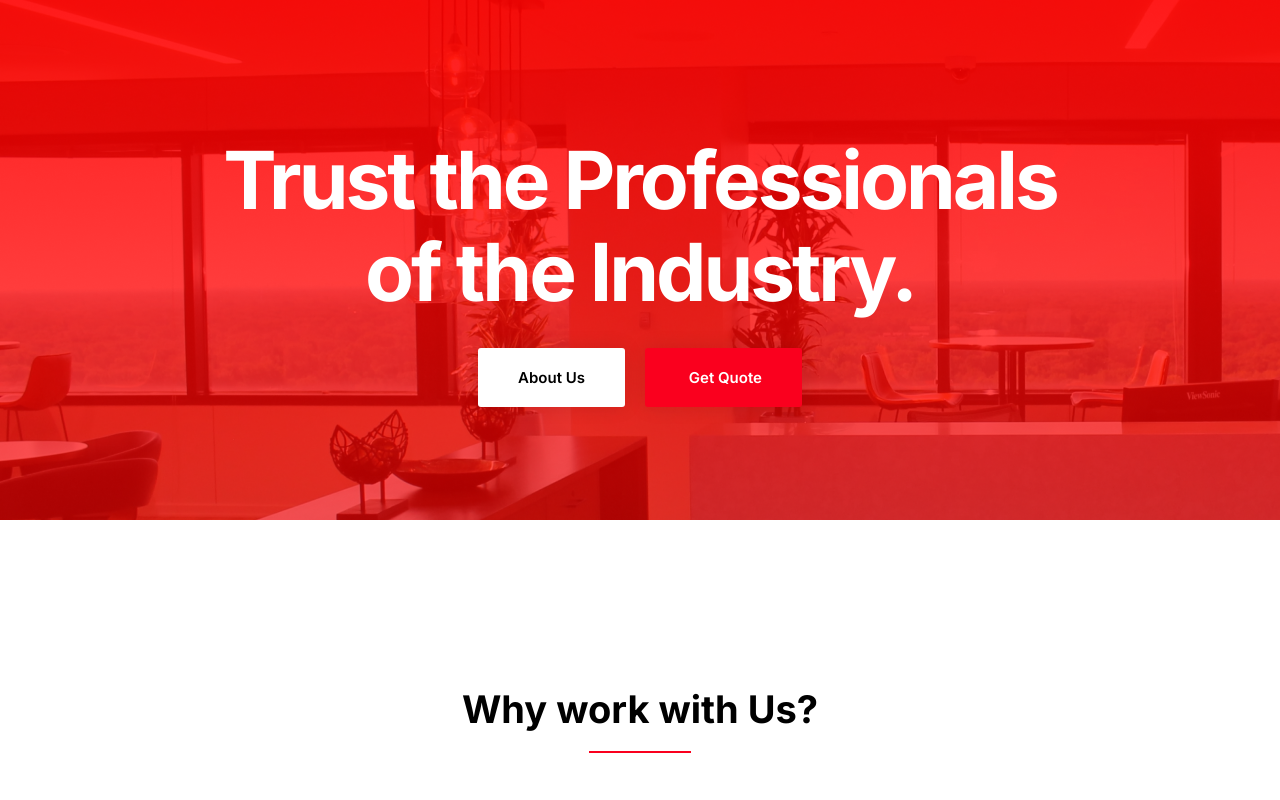
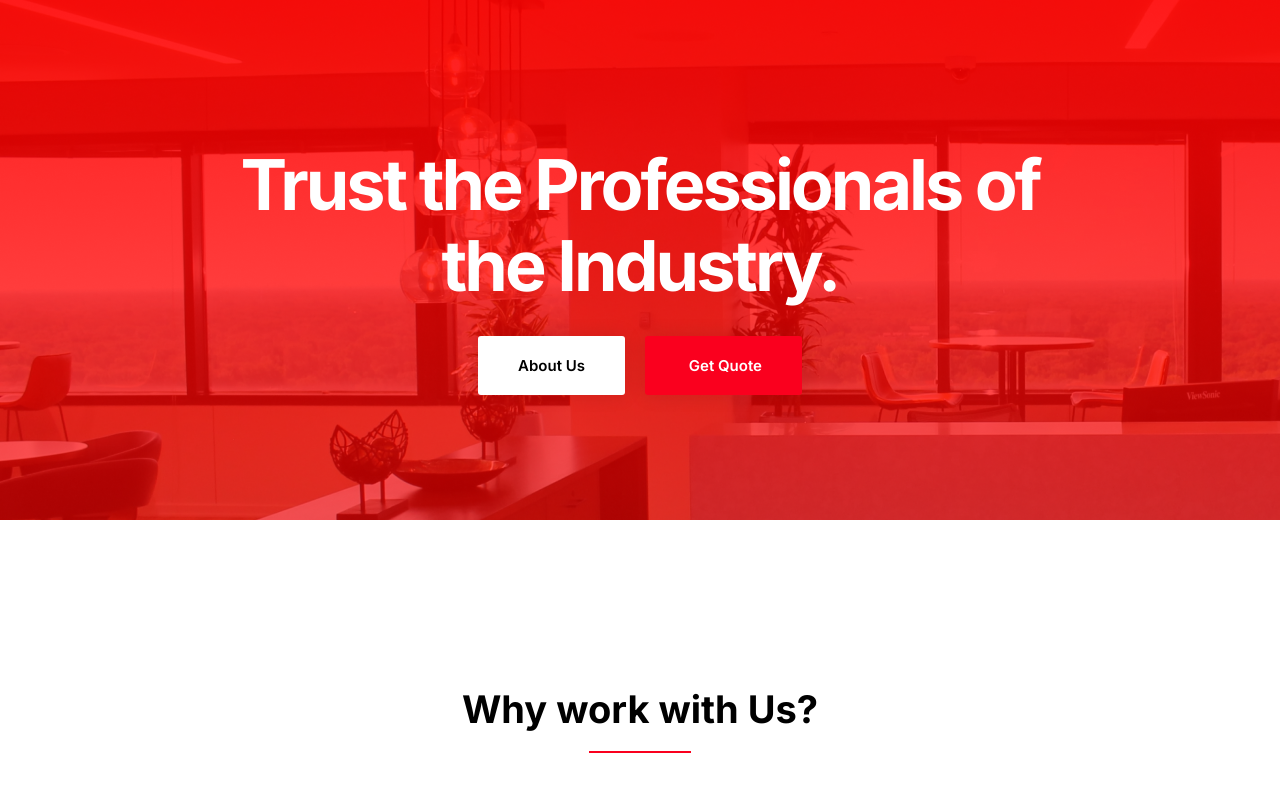
Before and after one commit to LeonChisum/Flooring-company---87-Lux, a Next.js app: page / in a window 1280 px wide. Shown: the top 800 px of the page. Built offline with nearby package versions, Linux system fonts and the light colour scheme.

Commit message:
Finished Home pages with Minor changes

```diff
--- a/styles/style.scss
+++ b/styles/style.scss
@@ -40,7 +40,7 @@
 }
 
 .logo > img {
-	width: 40%;
+	width: 45%;
 }
 
 .navbar {
@@ -92,7 +92,7 @@
 	font-family: $primary_font;
 	font-weight: 700;
 	color: white;
-	font-size: 80px;
+	font-size: 70px;
 	letter-spacing: -1px;
 	width: 70%;
 	margin: 0 auto;
```
